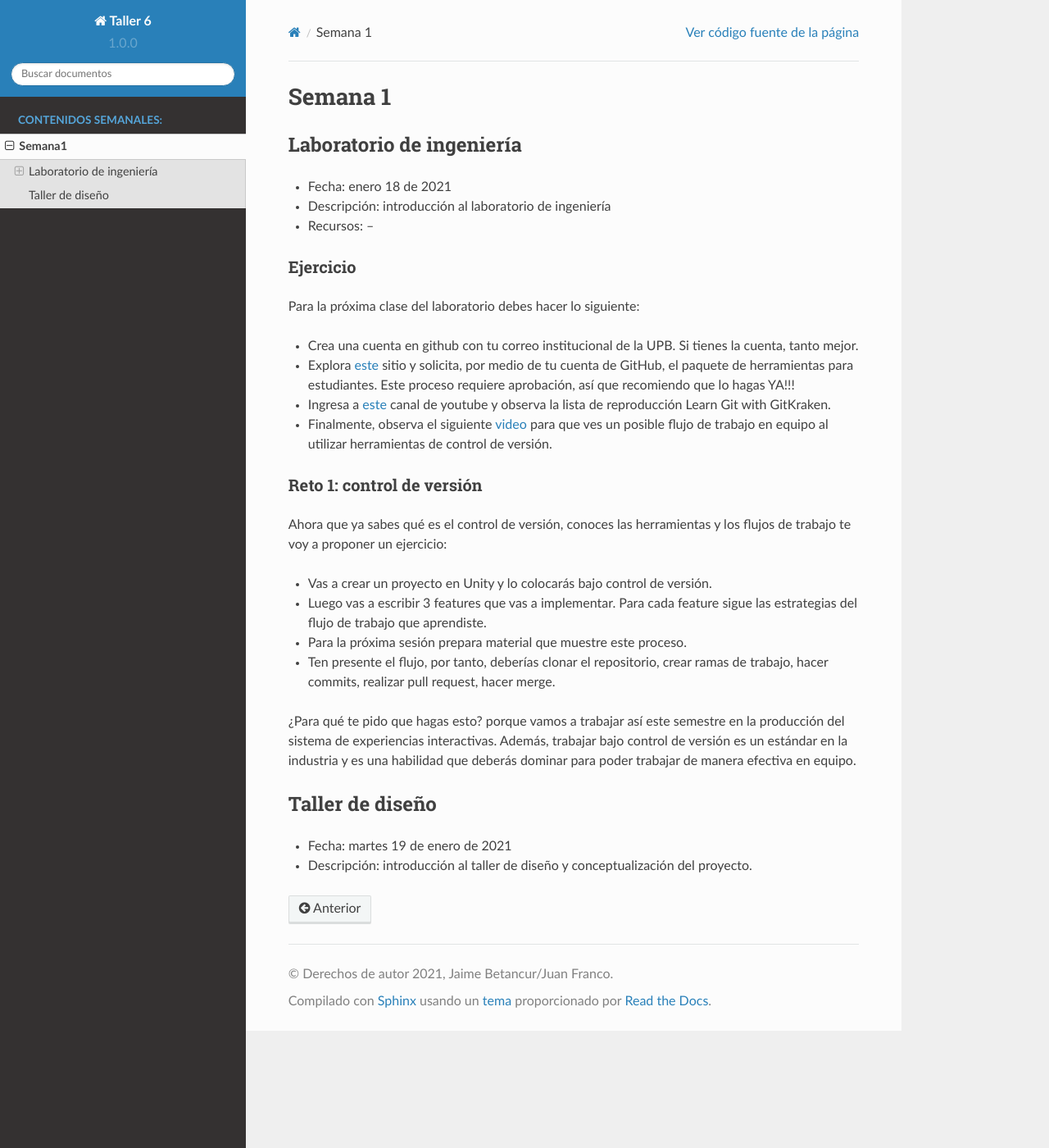
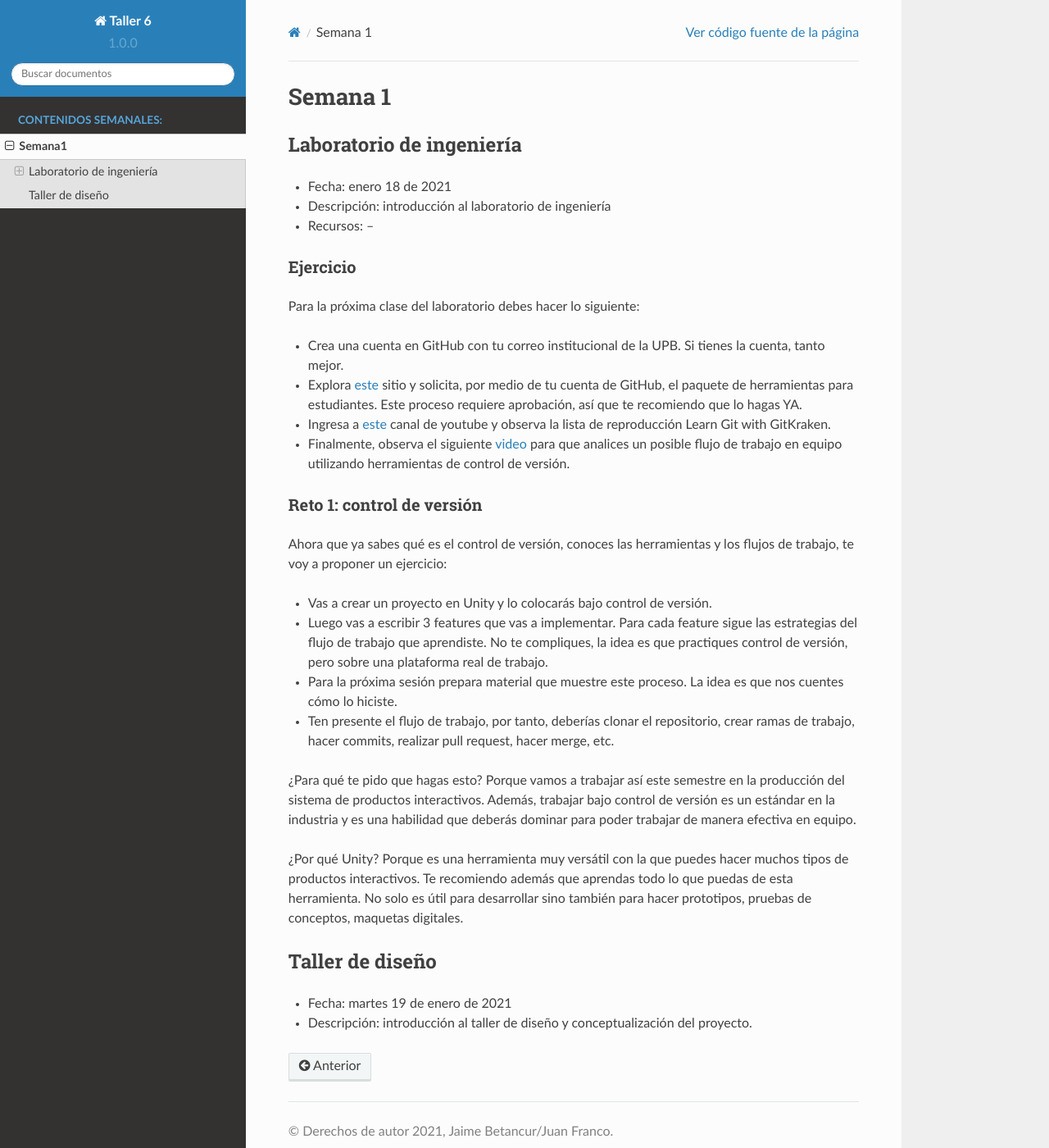
Before and after one commit to juanferfranco/taller6, a Sphinx documentation site: the page built from docs/_semana1/semana1.rst, in a window 1280 px wide and 1400 px high. Shown: the whole window at 82% size. Built offline with Sphinx 7.4.7 and the Read the Docs theme 2.0.0, drawn with Linux system fonts in a browser that asks for light colours.

Commit message:
update week 1

```diff
--- a/docs/_semana1/semana1.rst
+++ b/docs/_semana1/semana1.rst
@@ -13,35 +13,43 @@ Ejercicio
 
 Para la próxima clase del laboratorio debes hacer lo siguiente:
 
-* Crea una cuenta en github con tu correo institucional de la UPB. Si
+* Crea una cuenta en GitHub con tu correo institucional de la UPB. Si
   tienes la cuenta, tanto mejor.
 * Explora `este <https://www.gitkraken.com/student-resources>`__ sitio y
   solicita, por medio de tu cuenta de GitHub, el paquete de herramientas
-  para estudiantes. Este proceso requiere aprobación, así que recomiendo
-  que lo hagas YA!!!
+  para estudiantes. Este proceso requiere aprobación, así que te recomiendo
+  que lo hagas YA.
 * Ingresa a `este <https://www.youtube.com/c/Gitkraken/playlists>`__ canal
   de youtube y observa la lista de reproducción Learn Git with GitKraken.
 * Finalmente, observa el siguiente `video <https://www.youtube.com/watch?v=lYAHmthUO1M>`__
-  para que ves un posible flujo de trabajo en equipo al utilizar herramientas
+  para que analices un posible flujo de trabajo en equipo utilizando herramientas
   de control de versión.
 
 Reto 1: control de versión
 ###########################
 
 Ahora que ya sabes qué es el control de versión, conoces las herramientas
-y los flujos de trabajo te voy a proponer un ejercicio:
+y los flujos de trabajo, te voy a proponer un ejercicio:
 
 * Vas a crear un proyecto en Unity y lo colocarás bajo control de versión.
 * Luego vas a escribir 3 features que vas a implementar. Para cada feature
-  sigue las estrategias del flujo de trabajo que aprendiste.
-* Para la próxima sesión prepara material que muestre este proceso.
-* Ten presente el flujo, por tanto, deberías clonar el repositorio, crear ramas
-  de trabajo, hacer commits, realizar pull request, hacer merge.
+  sigue las estrategias del flujo de trabajo que aprendiste. No te compliques,
+  la idea es que practiques control de versión, pero sobre una plataforma
+  real de trabajo.
+* Para la próxima sesión prepara material que muestre este proceso. La idea
+  es que nos cuentes cómo lo hiciste.
+* Ten presente el flujo de trabajo, por tanto, deberías clonar el repositorio, crear ramas
+  de trabajo, hacer commits, realizar pull request, hacer merge, etc.
 
-¿Para qué te pido que hagas esto? porque vamos a trabajar así este semestre
-en la producción del sistema de experiencias interactivas. Además, trabajar
+¿Para qué te pido que hagas esto? Porque vamos a trabajar así este semestre
+en la producción del sistema de productos interactivos. Además, trabajar
 bajo control de versión es un estándar en la industria y es una habilidad
 que deberás dominar para poder trabajar de manera efectiva en equipo.
+
+¿Por qué Unity? Porque es una herramienta muy versátil con la que puedes hacer
+muchos tipos de productos interactivos. Te recomiendo además que aprendas
+todo lo que puedas de esta herramienta. No solo es útil para desarrollar sino
+también para hacer prototipos, pruebas de conceptos, maquetas digitales.
 
 
 Taller de diseño
```
